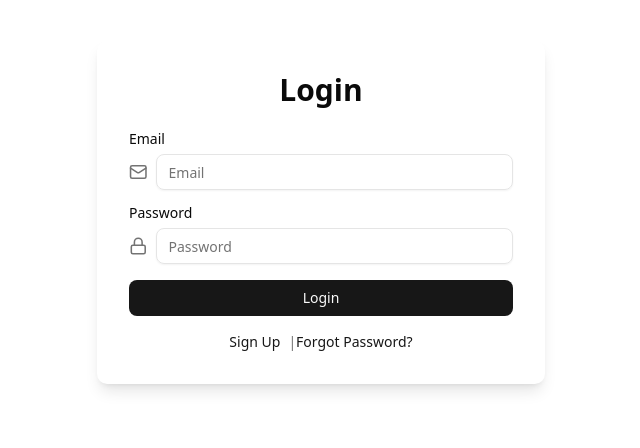
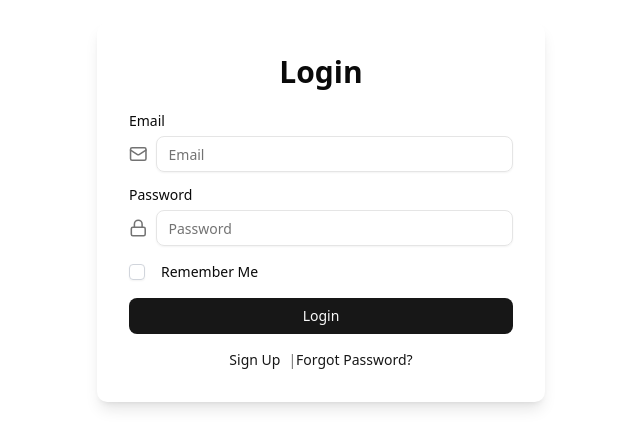
Before and after one commit to thihaswe-work/Ecommerce-Demo-Admin, a React (Vite) app: page /login in a window 1280 px wide. Shown: the part 188-636 px from the top of the page, without its empty margins (319-959 px from the left). Built offline with nearby package versions, Linux system fonts and the light colour scheme.

Commit message:
remember me added in login

```diff
--- a/src/components/AuthForm.tsx
+++ b/src/components/AuthForm.tsx
@@ -17,6 +17,7 @@ import { Input } from "@/components/ui/input";
 import { Button } from "@/components/ui/button";
 
 import { Mail, Lock, Loader2 } from "lucide-react";
+import { Checkbox } from "./ui/checkbox";
 
 type AuthMode = "login" | "register" | "reset";
 
@@ -26,6 +27,7 @@ interface AuthFormProps {
     email: string;
     password?: string;
     confirmPassword?: string;
+    remember?: boolean;
   }) => Promise<void>;
 }
 
@@ -33,7 +35,6 @@ const AuthForm: React.FC<AuthFormProps> = ({ mode, onSubmit }) => {
   const navigate = useNavigate();
   const [loading, setLoading] = React.useState(false);
   const [error, setError] = React.useState<string | null>(null);
-
   const formSchema = z
     .object({
       email: z.string().email("Invalid email address"),
@@ -45,6 +46,8 @@ const AuthForm: React.FC<AuthFormProps> = ({ mode, onSubmit }) => {
         mode === "register"
           ? z.string().min(6, "Confirm password is required")
           : z.string().optional(),
+      remember:
+        mode === "login" ? z.boolean().optional() : z.boolean().optional(), // add remember
     })
     .refine(
       (data) =>
@@ -60,6 +63,8 @@ const AuthForm: React.FC<AuthFormProps> = ({ mode, onSubmit }) => {
     defaultValues: {
       email: "",
       password: "",
+      confirmPassword: "",
+      remember: false, // default unchecked
     },
   });
 
@@ -80,10 +85,9 @@ const AuthForm: React.FC<AuthFormProps> = ({ mode, onSubmit }) => {
     setLoading(true);
     setError(null);
     try {
-      await onSubmit(values);
+      await onSubmit(values); // values.remember will be true/false
       if (mode !== "reset") navigate("/");
     } catch (err: any) {
-      console.log("error from ", err);
       setError(err.message || "Something went wrong");
     } finally {
       setLoading(false);
@@ -94,13 +98,11 @@ const AuthForm: React.FC<AuthFormProps> = ({ mode, onSubmit }) => {
     <div className="flex items-center justify-center min-h-screen bg-background text-foreground">
       <div className="w-full max-w-md bg-card p-8 rounded-lg shadow-lg">
         <h1 className="text-3xl font-bold text-center mb-6">{title}</h1>
-
         {error && (
           <p className="text-destructive text-center mb-4 font-medium">
             {error}
           </p>
         )}
-
         <Form {...form}>
           <form
             onSubmit={form.handleSubmit(handleSubmit)}
@@ -170,6 +172,27 @@ const AuthForm: React.FC<AuthFormProps> = ({ mode, onSubmit }) => {
                 )}
               />
             )}
+            {/* Remember Me (Login only) */}
+            {mode === "login" && (
+              <FormField
+                control={form.control}
+                name="remember"
+                render={({ field }) => (
+                  <FormItem className="flex items-center space-x-2">
+                    <FormControl>
+                      <Checkbox
+                        checked={field.value}
+                        onCheckedChange={field.onChange}
+                        className="w-4 h-4 rounded border border-gray-300 text-primary focus:ring-primary"
+                      />
+                    </FormControl>
+                    <FormLabel className="text-sm cursor-pointer">
+                      Remember Me
+                    </FormLabel>
+                  </FormItem>
+                )}
+              />
+            )}
 
             <Button type="submit" className="w-full" disabled={loading}>
               {loading && <Loader2 className="mr-2 h-4 w-4 animate-spin" />}
@@ -177,7 +200,6 @@ const AuthForm: React.FC<AuthFormProps> = ({ mode, onSubmit }) => {
             </Button>
           </form>
         </Form>
-
         {/* Footer links */}
         {mode === "login" && (
           <p className="text-center text-muted-foreground text-sm mt-4 space-x-2">
@@ -196,7 +218,6 @@ const AuthForm: React.FC<AuthFormProps> = ({ mode, onSubmit }) => {
             </span>
           </p>
         )}
-
         {mode === "register" && (
           <p className="text-center text-muted-foreground text-sm mt-4">
             Already have an account?{" "}
--- a/src/pages/(auth)/login/index.tsx
+++ b/src/pages/(auth)/login/index.tsx
@@ -7,12 +7,14 @@ const LoginPage = () => {
   const handleLogin = async ({
     email,
     password,
+    remember,
   }: {
     email: string;
     password?: string;
+    remember?: boolean;
   }) => {
     if (!password) throw new Error("Password is required");
-    await login(email, password);
+    await login(email, password, remember);
   };
 
   return <AuthForm mode="login" onSubmit={handleLogin} />;
--- a/src/store/authStore.ts
+++ b/src/store/authStore.ts
@@ -1,10 +1,11 @@
 import { apiClient } from "@/api/client";
+import type { User } from "@/types/type";
 import { create } from "zustand";
 
 interface AuthState {
-  user: any | null;
+  user: User | null;
   setUser: (user: any) => void;
-  login: (email: string, password: string) => Promise<void>;
+  login: (email: string, password: string, remember: boolean) => Promise<void>;
   logout: () => Promise<void>;
   register: (
     email: string,
@@ -25,14 +26,26 @@ export const useAuthStore = create<AuthState>((set) => ({
     set({ user });
   },
 
-  login: async (email, password) => {
+  login: async (email, password, remember = false) => {
     try {
-      const res = await apiClient.post("/auth/login", { email, password });
-      console.log(res.data.user);
-      console.log("cookie", document.cookie);
+      const res = await apiClient.post("/auth/login", {
+        email,
+        password,
+        remember,
+      });
+      if (res.data.user.role !== "admin") {
+        await apiClient.post("/auth/logout");
+        throw new Error("Unauthorized User");
+      }
+
+      // console.log(res.data.user.role);
+      // console.log("cookie", document.cookie);
       set({ user: res.data.user });
       localStorage.setItem("user", JSON.stringify(res.data.user));
     } catch (err: any) {
+      if (err.message === "Unauthorized User")
+        throw new Error("Unauthorized User");
+
       throw new Error(err.response?.data?.message || "Login failed");
     }
   },
```
